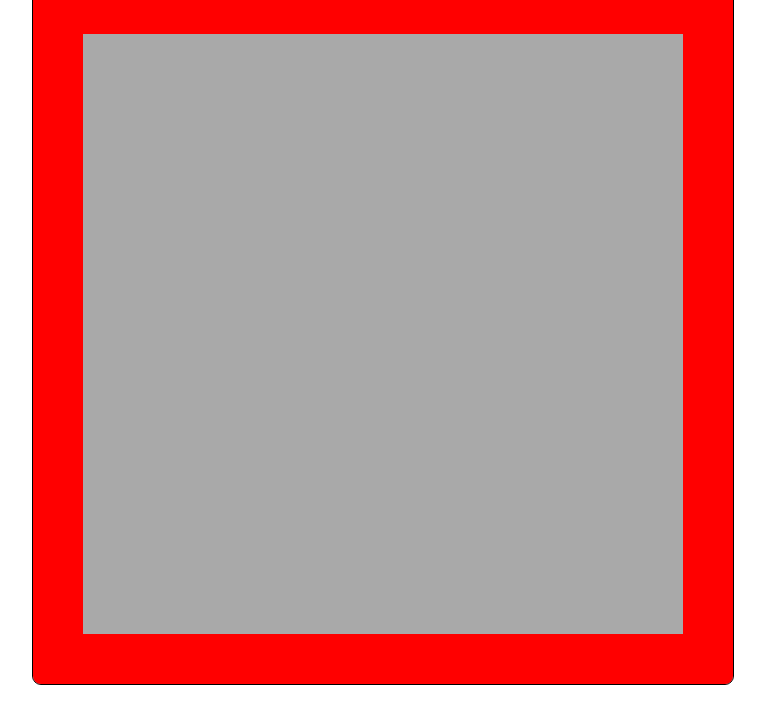
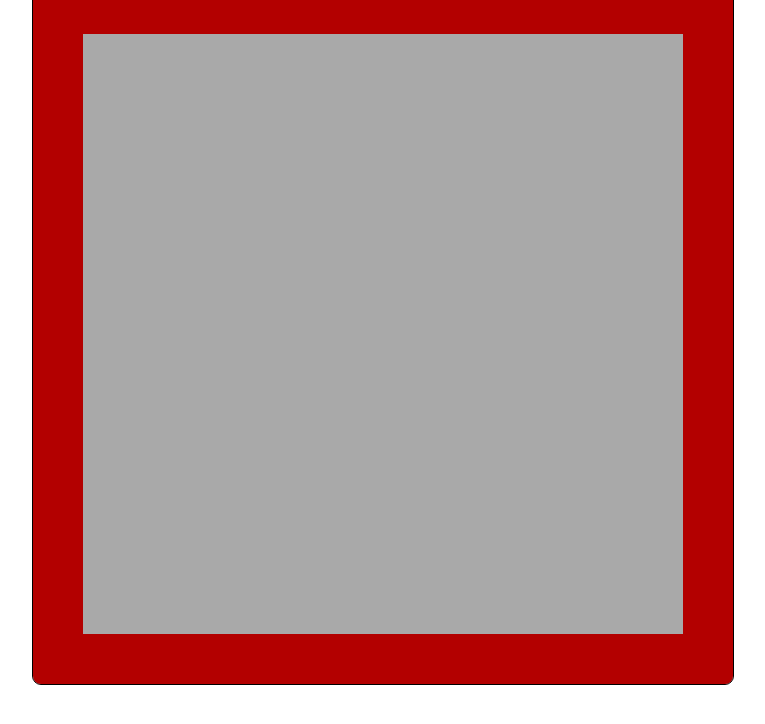
Before and after one commit to simmonsth/odin_sketchpad, a plain HTML site: page index.html in a window 1280 px wide. Shown: the part 76-800 px from the top of the page, without its empty margins (257-1022 px from the left). Drawn offline with Linux system fonts and the light colour scheme.

Commit message:
gave the etcha some authentic color

```diff
--- a/styles.css
+++ b/styles.css
@@ -18,7 +18,7 @@ img {
     flex-wrap: wrap;
     margin: auto;
     max-width: 600px;
-    border: 50px solid red;
+    border: 50px solid #b30000;
     border-radius: 8px;
     align-items: center;
   }
```
